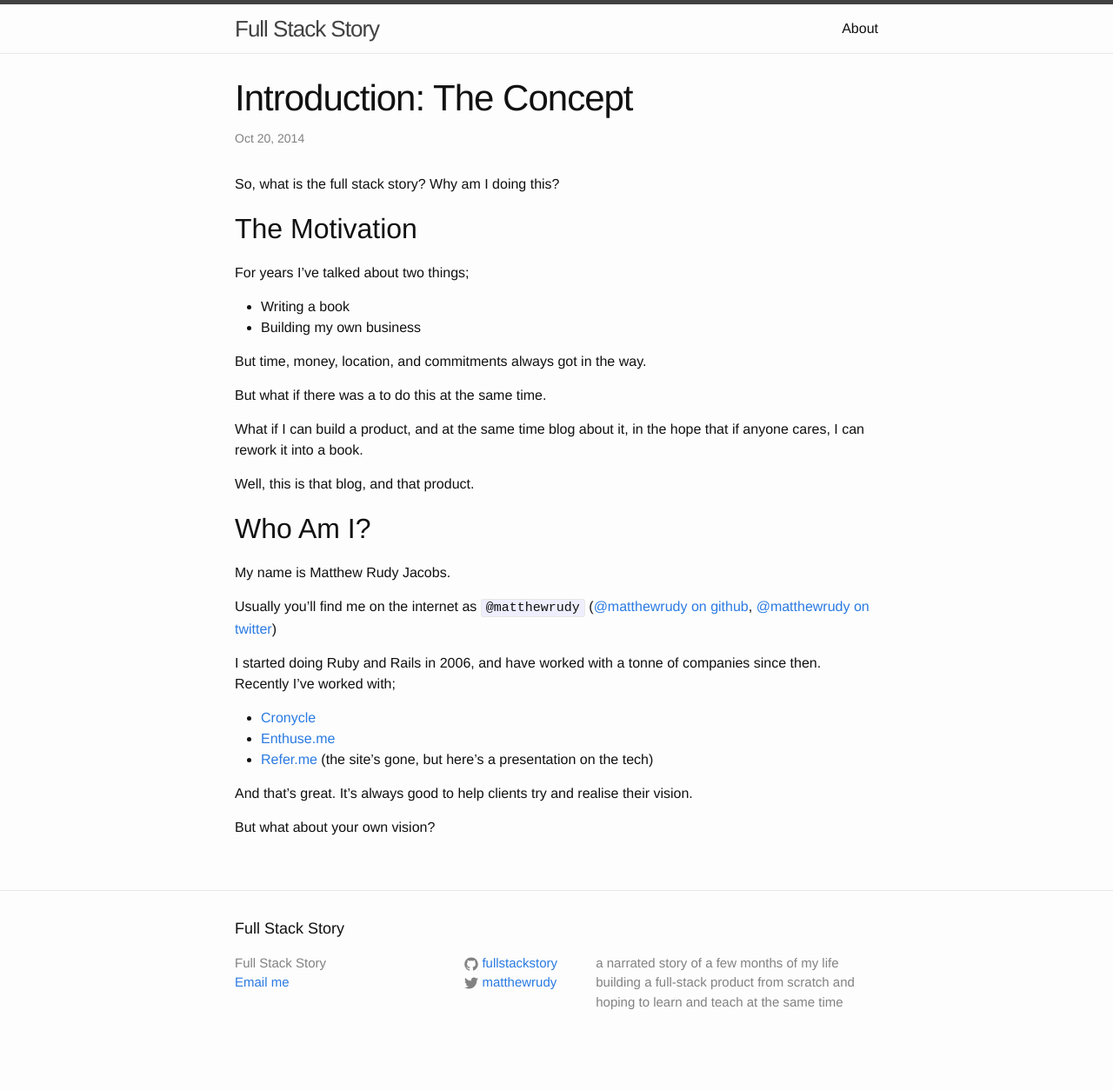
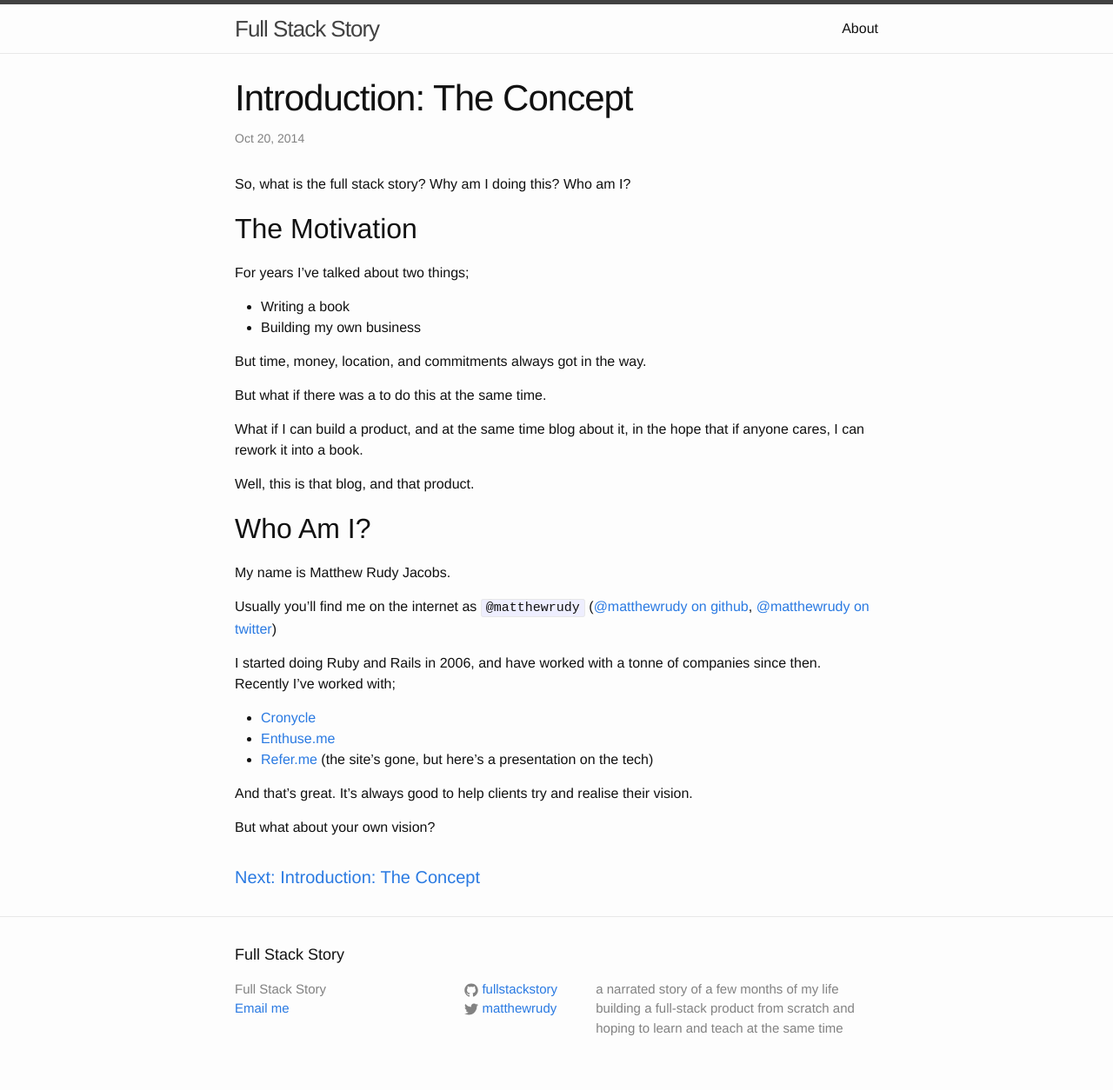
Before and after one commit to fullstackstory/fullstackstory.github.io, a Jekyll site: the page built from _posts/0-introduction/2014-10-20-i-the-concept.markdown, in a window 1280 px wide. Shown: the whole page at 87% size. Built offline with Jekyll 4.4.1, drawn with Linux system fonts in a browser that asks for light colours; before the commit the page ends 1224 px from its top, so only the background shows below that.

Commit message:
nicer urls, and next links on each post

```diff
--- a/_config.yml
+++ b/_config.yml
@@ -13,4 +13,5 @@
 # Build settings
 markdown: kramdown
 
-permalink: none
+# /introduction/ii-some-title
+permalink: "/:categories/:title/"
--- a/_layouts/post.html
+++ b/_layouts/post.html
@@ -12,4 +12,10 @@
     {{ content }}
   </article>
 
+  {% if page.next %}
+    <nav>
+      <a class="post-link" href="{{ page.url | prepend: site.baseurl }}">Next: {{ page.category | capitalize }}: {{ page.title }}</a>
+    </nav>
+  {% endif %}
+
 </div>
--- a/_posts/0-introduction/2014-10-20-i-the-concept.markdown
+++ b/_posts/0-introduction/2014-10-20-i-the-concept.markdown
@@ -5,7 +5,7 @@
 tags: "WIP"
 ---
 
-So, what is the full stack story? Why am I doing this?
+So, what is the full stack story? Why am I doing this? Who am I?
 
 ## The Motivation
 
--- a/_sass/_layout.scss
+++ b/_sass/_layout.scss
@@ -171,10 +171,6 @@
 
 .post-list {
     list-style: lower-roman;
-
-    // > li {
-    //     margin-bottom: $spacing-unit;
-    // }
 }
 
 .post-meta {
```
Also changed, not shown: about.md (+1 -1 lines).
